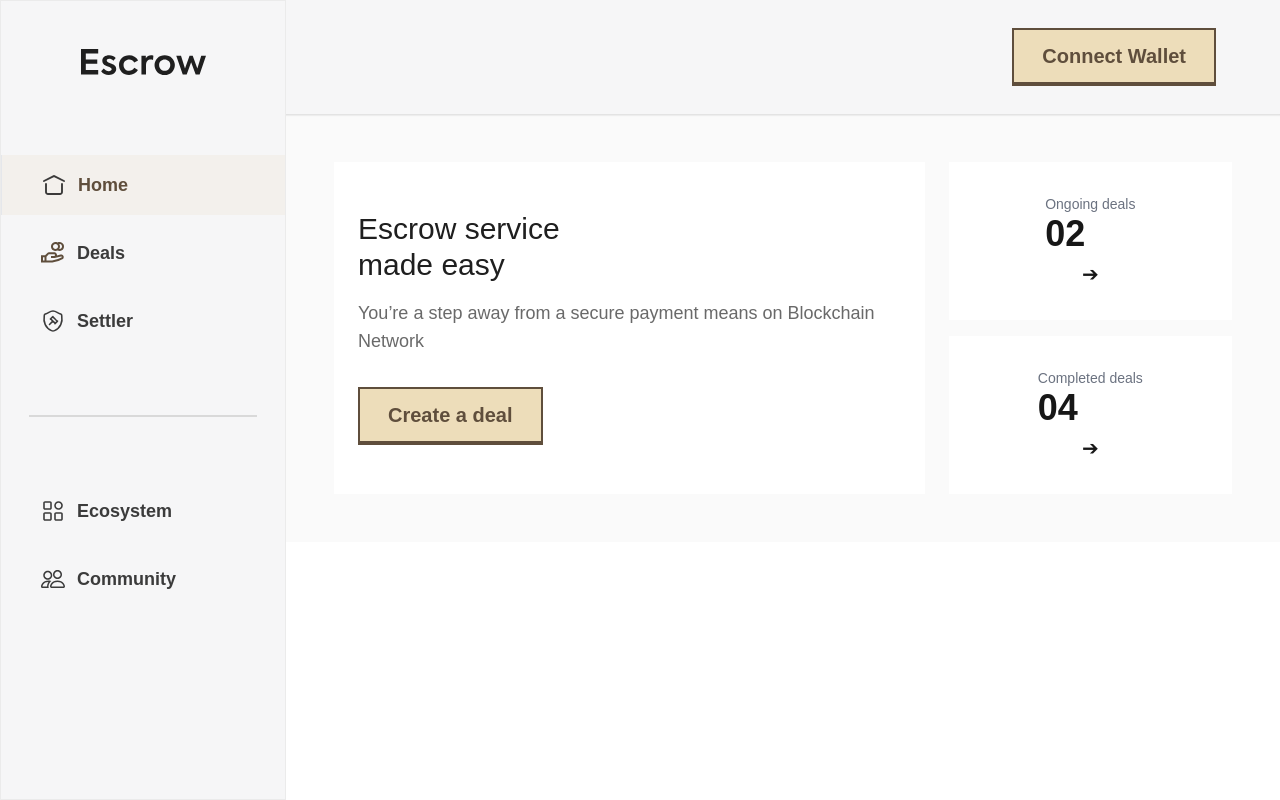
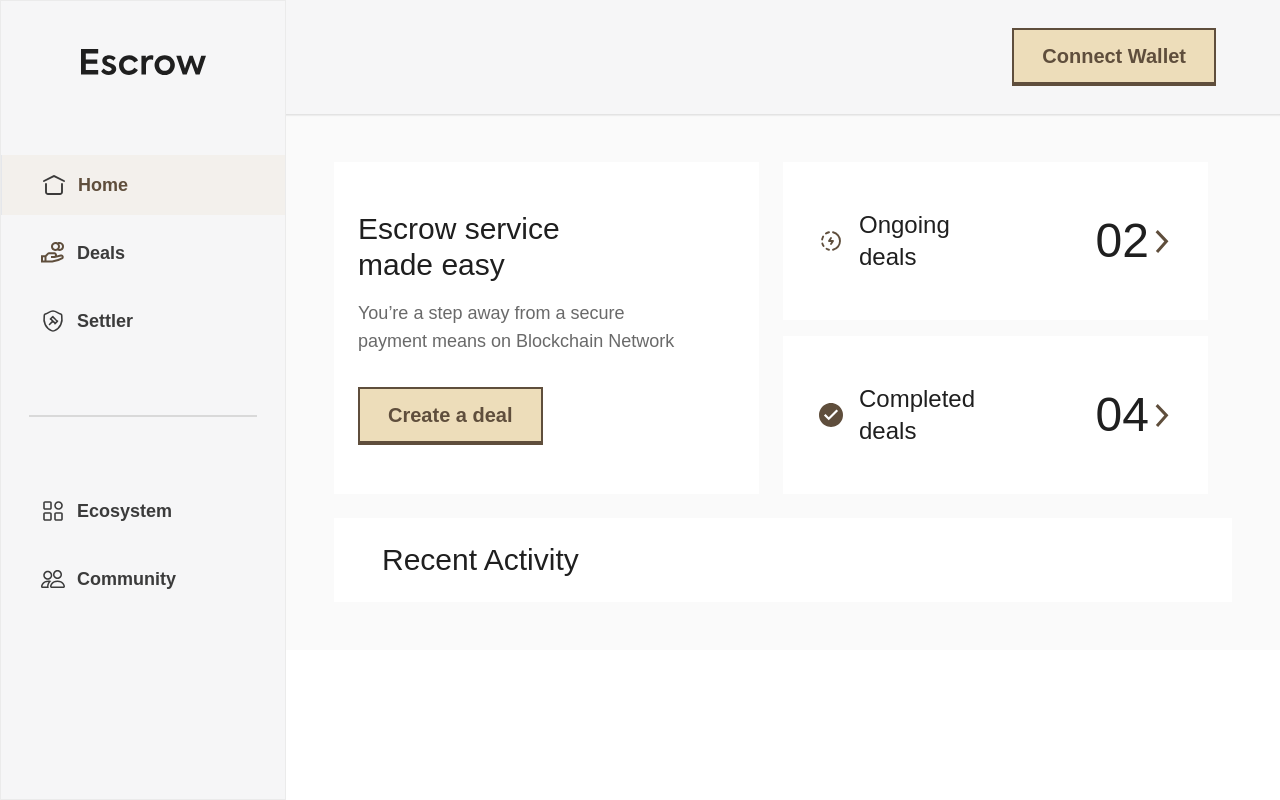
Before and after one commit to thatdeji/TrustVault, a Next.js app: page /dashboard in a window 1280 px wide. Built offline with nearby package versions, Linux system fonts and the light colour scheme.

Commit message:
build homepage ui

```diff
--- a/app/(dashboard)/dashboard/page.tsx
+++ b/app/(dashboard)/dashboard/page.tsx
@@ -1,36 +1,73 @@
+"use client";
+import { ArrowRight } from "@/svg/arrow-right";
+import { Check } from "@/svg/check";
+import { Ongoing } from "@/svg/ongoing";
+import Link from "next/link";
+
+const Card: React.FC<{
+  href: string;
+  title: React.ReactNode;
+  icon: React.ReactNode;
+  number: string;
+}> = ({ href, title, icon, number }) => (
+  <Link
+    href={href}
+    className="bg-white min-h-[158px] px-9 card flex-row flex items-center justify-between"
+  >
+    <div className="flex items-center gap-4 justify-between flex-grow">
+      <div className="flex items-center gap-4">
+        <div className="w-6 h-6 flex items-center justify-center">{icon}</div>
+        <h3 className="text-2xl font-normal text-[#1F1F1F]">{title}</h3>
+      </div>
+      <p className="ml-7 text-5xl font-normal text-[#1F1F1F]">{number}</p>
+    </div>
+    <div className="w-[23px] h-[25px]">
+      <ArrowRight />
+    </div>
+  </Link>
+);
+
 export default function Home() {
   return (
-    <div className="grid grid-cols-1 md:grid-cols-3 gap-6 p-6">
-      <div className="md:col-span-2 bg-white p-6 card">
+    <div className="grid grid-cols-1 lg:grid-cols-2 gap-6 p-6">
+      <div className="lg:col-span-1 bg-white p-6 card">
         <h2 className="text-3xl text-[#1F1F1F] font-medium mb-4">
           Escrow service <br /> made easy
         </h2>
         <p className="text-lg text-[rgba(31,_31,_31,_0.67)] mb-8">
-          You’re a step away from a secure payment means on Blockchain Network
+          You’re a step away from a secure <br /> payment means on Blockchain
+          Network
         </p>
         <button className="button w-fit">Create a deal</button>
       </div>
 
-      <div className="grid grid-cols-1 gap-4">
-        <div className="bg-white min-h-[158px] px-6 card flex items-center justify-between">
-          <div>
-            <h3 className="text-sm text-gray-500">Ongoing deals</h3>
-            <span className="text-4xl font-bold">02</span>
-          </div>
-          <div className="text-xl"> ➔</div>
-        </div>
-
-        <div className="bg-white min-h-[158px] px-6 card flex items-center justify-between">
-          <div>
-            <h3 className="text-sm text-gray-500">Completed deals</h3>
-            <span className="text-4xl font-bold">04</span>
-          </div>
-          <div className="text-xl">{/* Add icon for next/arrow here */} ➔</div>
-        </div>
+      <div className="grid lg:col-span-1 grid-cols-1 gap-4">
+        <Card
+          href="/deals"
+          icon={<Ongoing />}
+          number="02"
+          title={
+            <>
+              Ongoing <br /> deals
+            </>
+          }
+        />
+        <Card
+          href="/deals"
+          icon={<Check />}
+          number="04"
+          title={
+            <>
+              Completed <br /> deals
+            </>
+          }
+        />
       </div>
-      {/* <div className="md:col-span-3 bg-white p-6 card">
-        <h2 className="text-xl font-bold">Recent Activity</h2>
-      </div> */}
+      <div className="lg:col-span-3 px-12  p-6 card">
+        <h2 className="text-3xl text-[#1F1F1F] font-medium ">
+          Recent Activity
+        </h2>
+      </div>
     </div>
   );
 }
--- /dev/null
+++ b/svg/arrow-right.tsx
@@ -0,0 +1,32 @@
+import { SVGProps } from "react";
+
+export function ArrowRight(props: SVGProps<SVGSVGElement>) {
+  return (
+    <svg
+      {...props}
+      width="100%"
+      height="100%"
+      viewBox="0 0 23 25"
+      fill="none"
+      xmlns="http://www.w3.org/2000/svg"
+    >
+      <g clip-path="url(#clip0_39_674)">
+        <path
+          d="M8.00192 22.921L17.4156 12.3465L7.6665 2.13466"
+          stroke="#5F4E3C"
+          strokeWidth="3"
+        />
+      </g>
+      <defs>
+        <clipPath id="clip0_39_674">
+          <rect
+            width="24.9474"
+            height="23"
+            fill="white"
+            transform="translate(0 25) rotate(-90)"
+          />
+        </clipPath>
+      </defs>
+    </svg>
+  );
+}
--- /dev/null
+++ b/svg/check.tsx
@@ -0,0 +1,26 @@
+import { SVGProps } from "react";
+
+export function Check(props: SVGProps<SVGSVGElement>) {
+  return (
+    <svg
+      {...props}
+      width="100%"
+      height="100%"
+      viewBox="0 0 32 32"
+      fill="none"
+      xmlns="http://www.w3.org/2000/svg"
+    >
+      <g clip-path="url(#clip0_39_700)">
+        <path
+          d="M16 0C17.4688 0 18.8854 0.1875 20.25 0.5625C21.6146 0.9375 22.8854 1.47917 24.0625 2.1875C25.2396 2.89583 26.3177 3.72917 27.2969 4.6875C28.276 5.64583 29.1146 6.72396 29.8125 7.92188C30.5104 9.11979 31.0469 10.3958 31.4219 11.75C31.7969 13.1042 31.9896 14.5208 32 16C32 17.4688 31.8125 18.8854 31.4375 20.25C31.0625 21.6146 30.5208 22.8854 29.8125 24.0625C29.1042 25.2396 28.2708 26.3177 27.3125 27.2969C26.3542 28.276 25.276 29.1146 24.0781 29.8125C22.8802 30.5104 21.6042 31.0469 20.25 31.4219C18.8958 31.7969 17.4792 31.9896 16 32C14.5312 32 13.1146 31.8125 11.75 31.4375C10.3854 31.0625 9.11458 30.5208 7.9375 29.8125C6.76042 29.1042 5.68229 28.2708 4.70312 27.3125C3.72396 26.3542 2.88542 25.276 2.1875 24.0781C1.48958 22.8802 0.953125 21.6042 0.578125 20.25C0.203125 18.8958 0.0104167 17.4792 0 16C0 14.5312 0.1875 13.1146 0.5625 11.75C0.9375 10.3854 1.47917 9.11458 2.1875 7.9375C2.89583 6.76042 3.72917 5.68229 4.6875 4.70312C5.64583 3.72396 6.72396 2.88542 7.92188 2.1875C9.11979 1.48958 10.3958 0.953125 11.75 0.578125C13.1042 0.203125 14.5208 0.0104167 16 0ZM25.4219 10.7031L23.2969 8.57812L13 18.875L8.70312 14.5781L6.57812 16.7031L13 23.125L25.4219 10.7031Z"
+          fill="#5F4E3C"
+        />
+      </g>
+      <defs>
+        <clipPath id="clip0_39_700">
+          <rect width="32" height="32" fill="white" />
+        </clipPath>
+      </defs>
+    </svg>
+  );
+}
--- /dev/null
+++ b/svg/ongoing.tsx
@@ -0,0 +1,22 @@
+import { SVGProps } from "react";
+
+export function Ongoing(props: SVGProps<SVGSVGElement>) {
+  return (
+    <svg
+      {...props}
+      width="100%"
+      height="100%"
+      viewBox="0 0 32 32"
+      fill="none"
+      xmlns="http://www.w3.org/2000/svg"
+    >
+      <path
+        d="M13.3333 27.7027C12.1731 27.4384 11.0587 27.0029 10.0266 26.4107M18.6666 4.29736C21.3175 4.90279 23.6843 6.39028 25.3795 8.5163C27.0747 10.6423 27.9979 13.2809 27.9979 16C27.9979 18.7192 27.0747 21.3577 25.3795 23.4838C23.6843 25.6098 21.3175 27.0973 18.6666 27.7027M6.10528 22.7907C5.37874 21.7335 4.8264 20.5667 4.46928 19.3347M4.16528 14C4.37862 12.7334 4.78928 11.5334 5.36528 10.4334L5.59062 10.0267M9.20928 6.10536C10.4575 5.24787 11.8568 4.6344 13.3333 4.29736M15.9999 12L13.3333 16H18.6666L15.9999 20"
+        stroke="#5F4E3C"
+        strokeWidth="2.5"
+        strokeLinecap="round"
+        strokeLinejoin="round"
+      />
+    </svg>
+  );
+}
```
